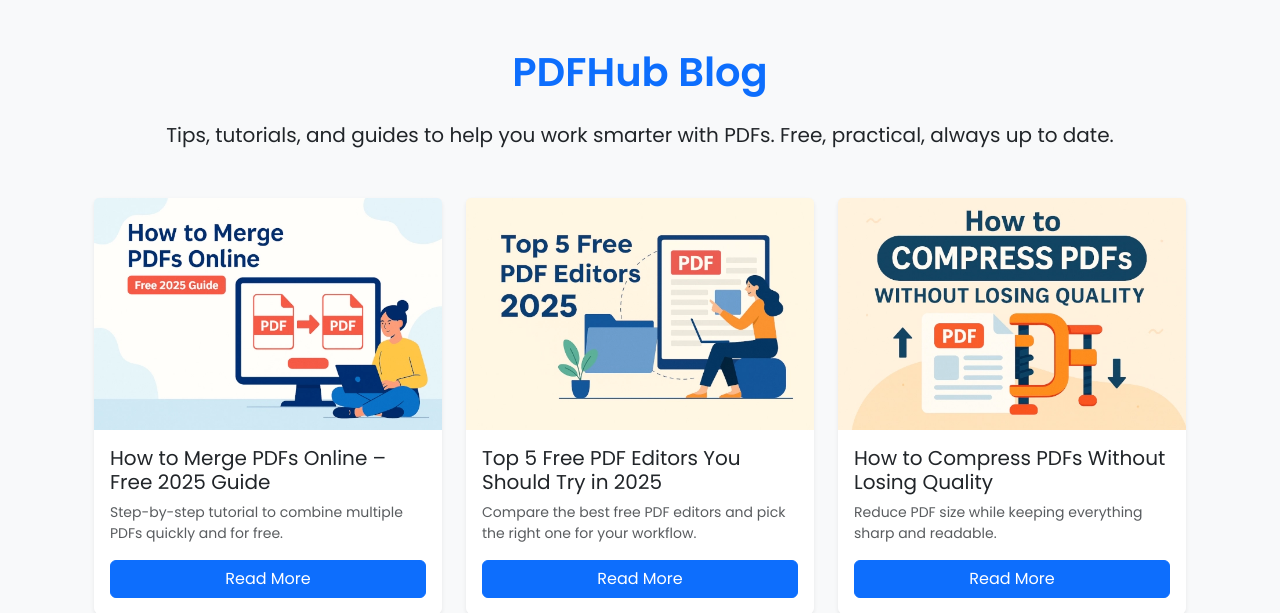
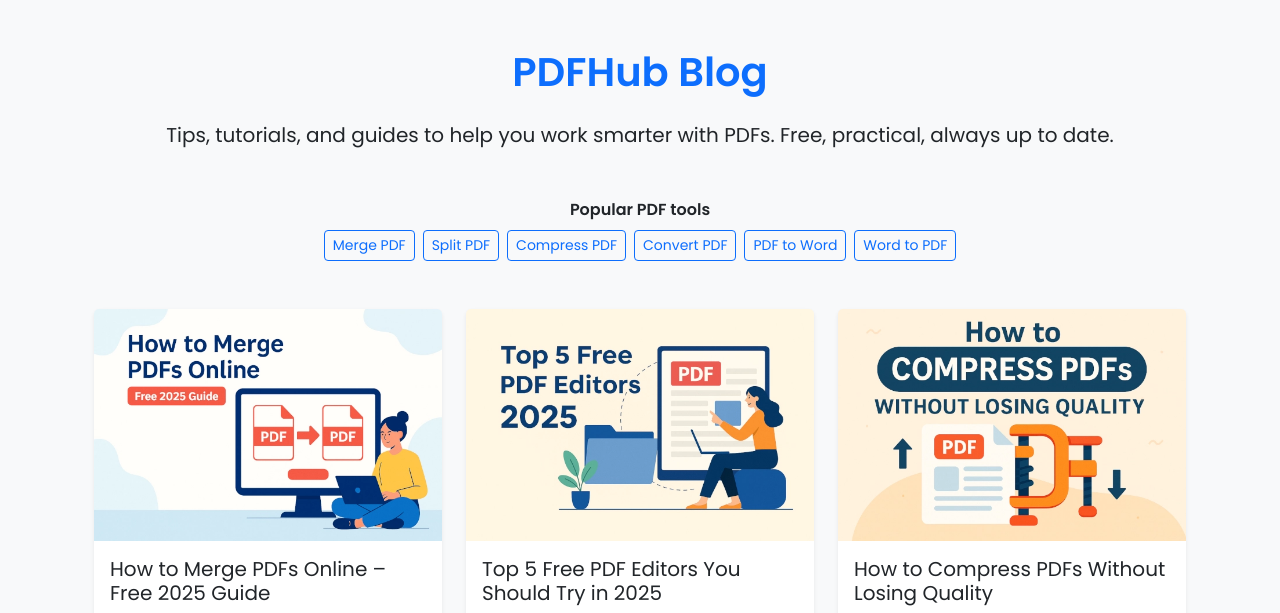
Before and after one commit to nikoneznanovic1/pdf_splitter, a Flask app: page /blog in a window 1280 px wide. Shown: the part 153-766 px from the top of the page. Run offline with Flask 3, Linux system fonts and the light colour scheme; some libraries are stand-ins or nearby versions.

Commit message:
Add files via upload

```diff
--- a/templates/blog/best_ai_pdf_tools_2025.html
+++ b/templates/blog/best_ai_pdf_tools_2025.html
@@ -1,4 +1,8 @@
 {% extends "base.html" %}
+
+{% block title %}Best AI PDF Tools in 2025 – PDFHub Blog{% endblock %}
+{% block description %}Overview of the most powerful AI-based PDF tools in 2025 for summarizing, extracting and converting PDFs.{% endblock %}
+{% block canonical %}<link rel="canonical" href="https://pdfhub.org/blog/best-ai-pdf-tools-2025">{% endblock %}
 
 {% block content %}
 <div class="container my-5 text-start blog-article">
--- a/templates/blog/how_to_merge_pdfs.html
+++ b/templates/blog/how_to_merge_pdfs.html
@@ -1,4 +1,8 @@
 {% extends "base.html" %}
+
+{% block title %}How to Merge PDFs Online (Free) – PDFHub Blog{% endblock %}
+{% block description %}Learn how to combine multiple PDF files into one using free online tools. Step-by-step guide for beginners.{% endblock %}
+{% block canonical %}<link rel="canonical" href="https://pdfhub.org/blog/how-to-merge-pdfs">{% endblock %}
 
 {% block content %}
 <div class="container my-5 text-start blog-article">
--- a/templates/blog/how_to_split_pdf_online.html
+++ b/templates/blog/how_to_split_pdf_online.html
@@ -1,4 +1,8 @@
 {% extends "base.html" %}
+
+{% block title %}How to Split a PDF Online – Full Guide – PDFHub Blog{% endblock %}
+{% block description %}Learn how to split large PDF files, extract specific pages or separate chapters using free online tools.{% endblock %}
+{% block canonical %}<link rel="canonical" href="https://pdfhub.org/blog/how-to-split-pdf-online-guide">{% endblock %}
 
 {% block content %}
 <div class="container my-5 text-start blog-article">
--- a/templates/blog/index.html
+++ b/templates/blog/index.html
@@ -1,4 +1,8 @@
 {% extends "base.html" %}
+
+{% block title %}PDFHub Blog – PDF Tips, Guides & Tutorials{% endblock %}
+{% block description %}Read practical guides on how to merge, split, compress and convert PDF files, plus AI PDF workflows. Always free and up to date.{% endblock %}
+{% block canonical %}<link rel="canonical" href="https://pdfhub.org/blog">{% endblock %}
 
 {% block content %}
 <div class="container my-5 text-start">
@@ -6,6 +10,19 @@
   <p class="lead text-center mb-5">
     Tips, tutorials, and guides to help you work smarter with PDFs. Free, practical, always up to date.
   </p>
+
+  {# interno povezovanje na glavna orodja – da iz /blog gre juice na tools #}
+  <div class="mb-5 text-center">
+    <p class="mb-2 fw-semibold">Popular PDF tools</p>
+    <div class="d-flex flex-wrap justify-content-center gap-2">
+      <a href="/merge-pdf" class="btn btn-outline-primary btn-sm">Merge PDF</a>
+      <a href="/split-pdf" class="btn btn-outline-primary btn-sm">Split PDF</a>
+      <a href="/compress-pdf" class="btn btn-outline-primary btn-sm">Compress PDF</a>
+      <a href="/convert-pdf" class="btn btn-outline-primary btn-sm">Convert PDF</a>
+      <a href="/pdf-to-word" class="btn btn-outline-primary btn-sm">PDF to Word</a>
+      <a href="/word-to-pdf" class="btn btn-outline-primary btn-sm">Word to PDF</a>
+    </div>
+  </div>
 
   <div class="row g-4">
 
@@ -94,7 +111,7 @@
       </div>
     </div>
 
-        <!-- How to Convert Word to PDF (and Vice Versa) -->
+    <!-- How to Convert Word to PDF (and Vice Versa) -->
     <div class="col-md-6 col-lg-4">
       <div class="card h-100 shadow-sm border-0">
         <img
--- a/templates/blog/top_free_pdf_editors.html
+++ b/templates/blog/top_free_pdf_editors.html
@@ -1,4 +1,8 @@
 {% extends "base.html" %}
+
+{% block title %}Top Free PDF Editors (2025 List) – PDFHub Blog{% endblock %}
+{% block description %}A curated list of the best free PDF editors you can use in 2025. Online, desktop and browser-based tools compared.{% endblock %}
+{% block canonical %}<link rel="canonical" href="https://pdfhub.org/blog/top-free-pdf-editors">{% endblock %}
 
 {% block content %}
 <div class="container my-5 text-start blog-article">
```
